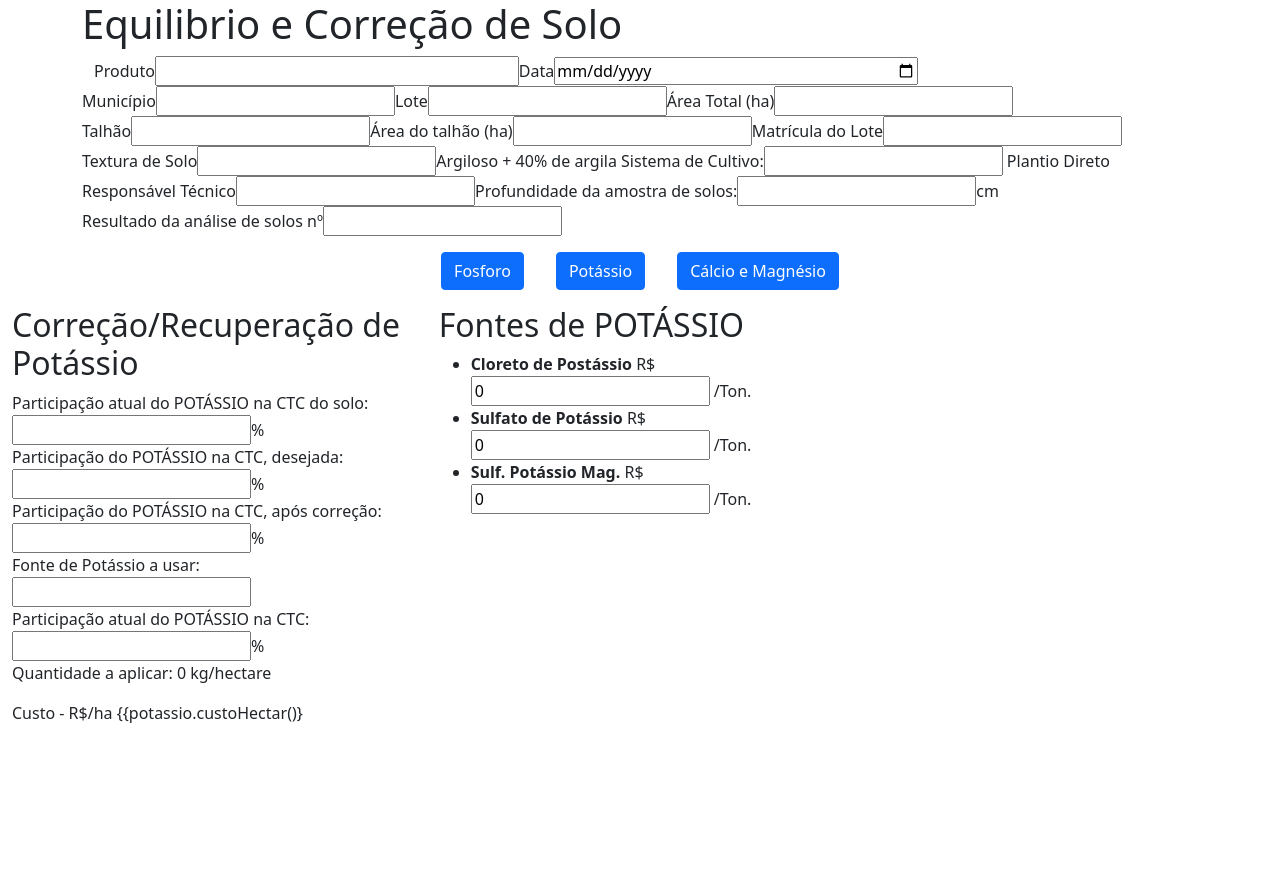
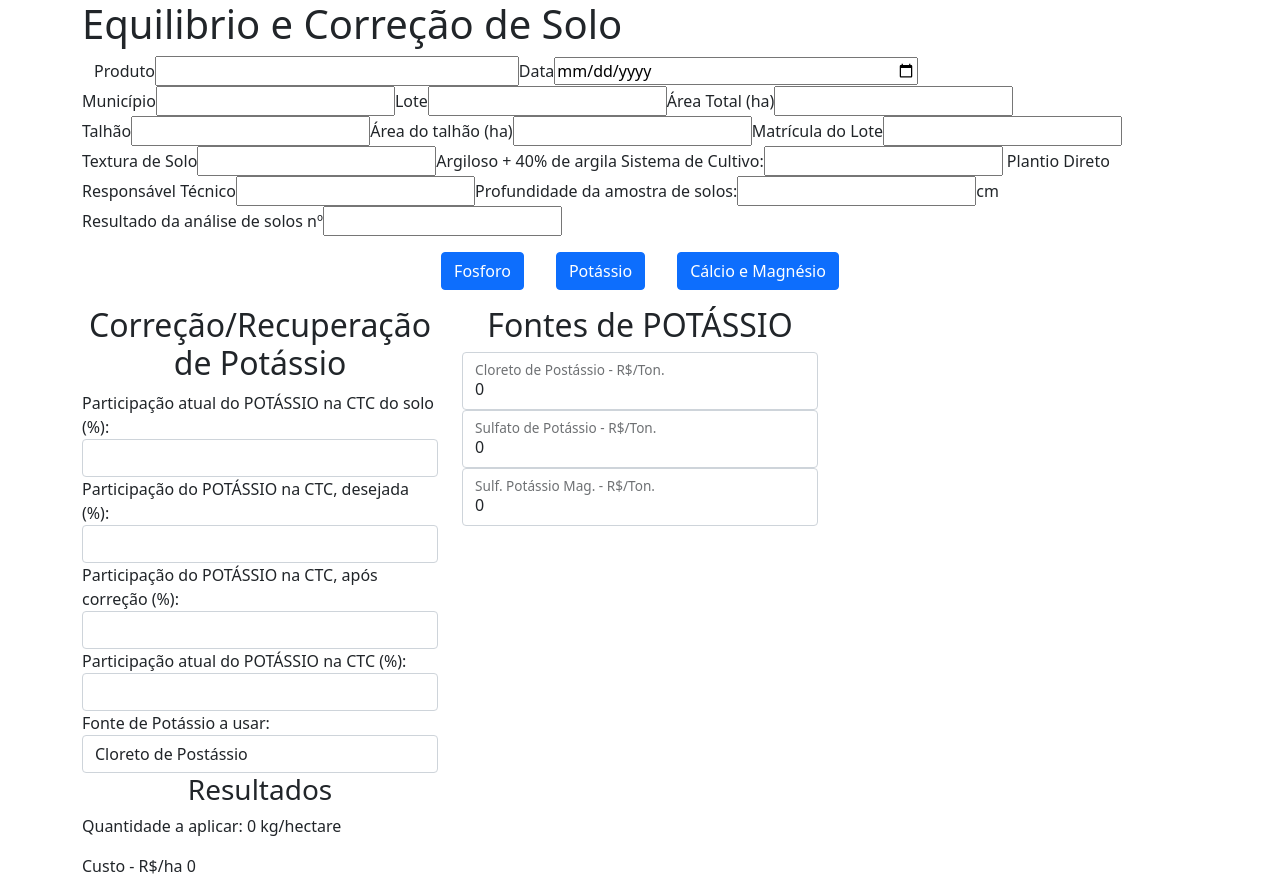
Before and after one commit to EnioAmarantes/gui-sa-soilcorrection, an Angular app in the folder soil-correction/: page /potassio in a window 1280 px wide. Before the commit the page ends 800 px from the top, so only its background shows below. Built offline with nearby package versions, Linux system fonts and the light colour scheme.

Commit message:
Replicação do aproveitamento em potássio

```diff
--- a/soil-correction/src/app/potassio/potassio.component.html
+++ b/soil-correction/src/app/potassio/potassio.component.html
@@ -1,36 +1,46 @@
+<div class="container">
     <div class="row">
 
         <div class="col-4">
-        <h2>Correção/Recuperação de Potássio</h2>
-        <label>Participação atual do POTÁSSIO na CTC do solo:</label>
-        <input type="number" /> <span>%</span>
+            <h2 class="text-center">Correção/Recuperação de Potássio</h2>
 
-        <label>Participação do POTÁSSIO na CTC, desejada:</label>
-        <input type="number" /> <span>%</span>
+            <div class="form-group">
+                <label for="partPotassioAtual">Participação atual do POTÁSSIO na CTC do solo (%):</label>
+                <input id="partPotassioAtual" class="form-control" type="number" />
 
-        <label>Participação do POTÁSSIO na CTC, após correção:</label>
-        <input type="number" /> <span>%</span>
+                <label for="partPotassioDesejada">Participação do POTÁSSIO na CTC, desejada (%):</label>
+                <input id="partPotassioDesejada" class="form-control" type="number" />
 
-        <label>Fonte de Potássio a usar:</label>
-        <input type="number" />
+                <label for="partPotassioApos">Participação do POTÁSSIO na CTC, após correção (%):</label>
+                <input id="partPotassioApos" class="form-control" type="number" />
 
-        <label>Participação atual do POTÁSSIO na CTC:</label>
-        <input type="number" /> <span>%</span>
+                <label for="partPotassioAtual">Participação atual do POTÁSSIO na CTC (%):</label>
+                <input id="partPotassioAtual" class="form-control" type="number" />
+
+                <label for="fontePotassioUsar">Fonte de Potássio a usar:</label>
+                <select class="form-control" id="fontePotassioUsar">
+                    <option *ngFor="let fp of FontesPotassio">{{fp.name}}</option>
+                </select>
+            </div>
+
+            <div>
+                <h3 class="text-center">Resultados</h3>
 
                 <p>Quantidade a aplicar: {{potassio.qtdAplicar()}} kg/hectare</p>
-
-        <p>Custo - R$/ha {{potassio.custoHectar()} </p>
+                <p>Custo - R$/ha {{potassio.custoHectar()}} </p>
+            </div>
 
         </div>
 
         <div class="col-4">
-        <h2>Fontes de POTÁSSIO</h2>
-        <ul>
-            <li *ngFor="let fp of FontesPotassio">
-                <label><strong>{{ fp.name }}</strong></label>
-                <span> R$ </span><input type="number" value="{{fp.value}}" /><span> /Ton.</span>
-            </li>
-        </ul>
+            <h2 class="text-center">Fontes de POTÁSSIO</h2>
+            <div class="form-group">
+                <div class="form-floating" *ngFor="let fp of FontesPotassio">
+                    <input id="{{fp.id}}" class="form-control" type="number" value="{{fp.value}}" />
+                    <label for="{{fp.id}}">{{ fp.name }} - R$/Ton.</label>
+                </div>
+            </div>
         </div>
 
     </div>
+</div>
```
Lines whose indentation alone changed are shown as unchanged.
